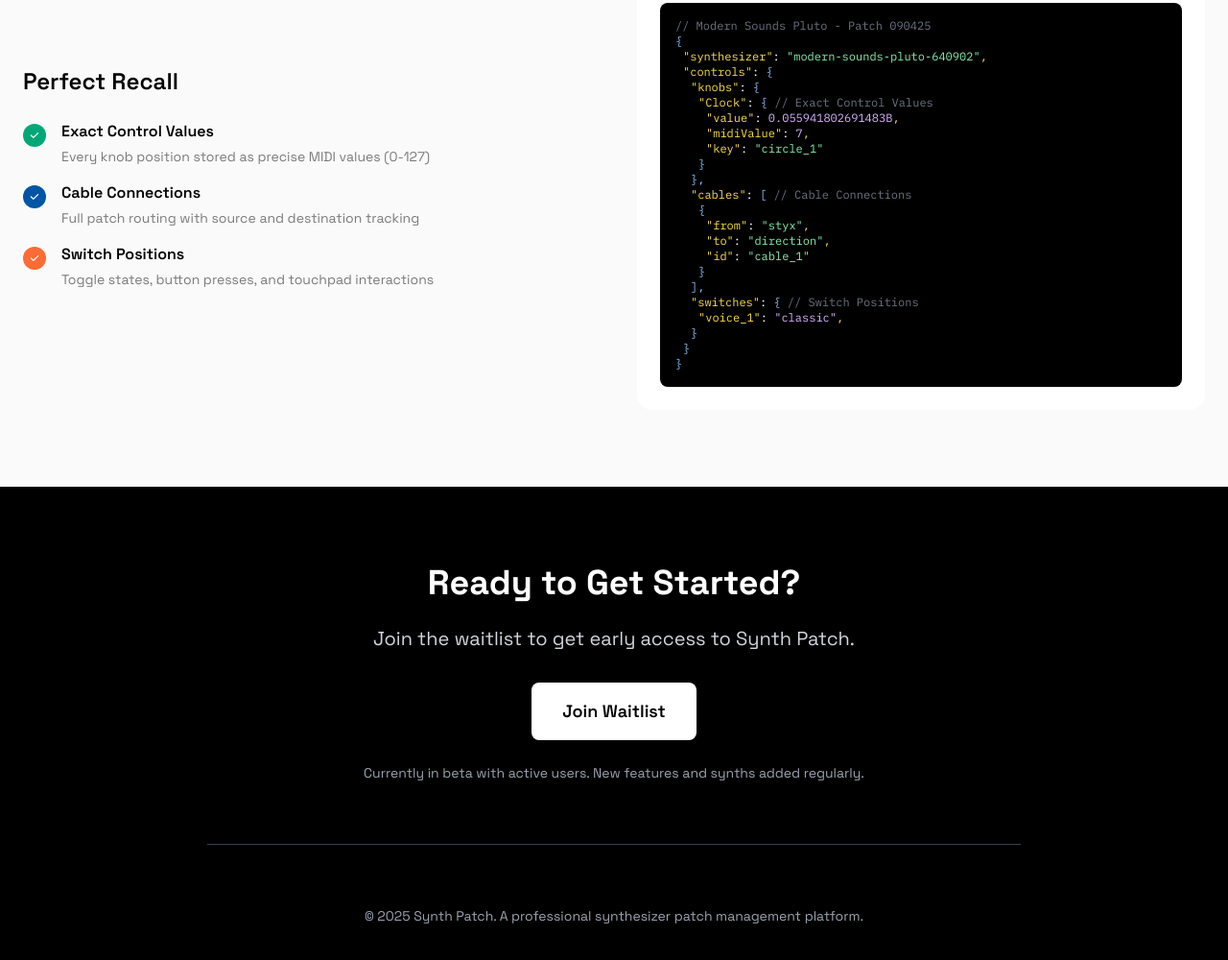
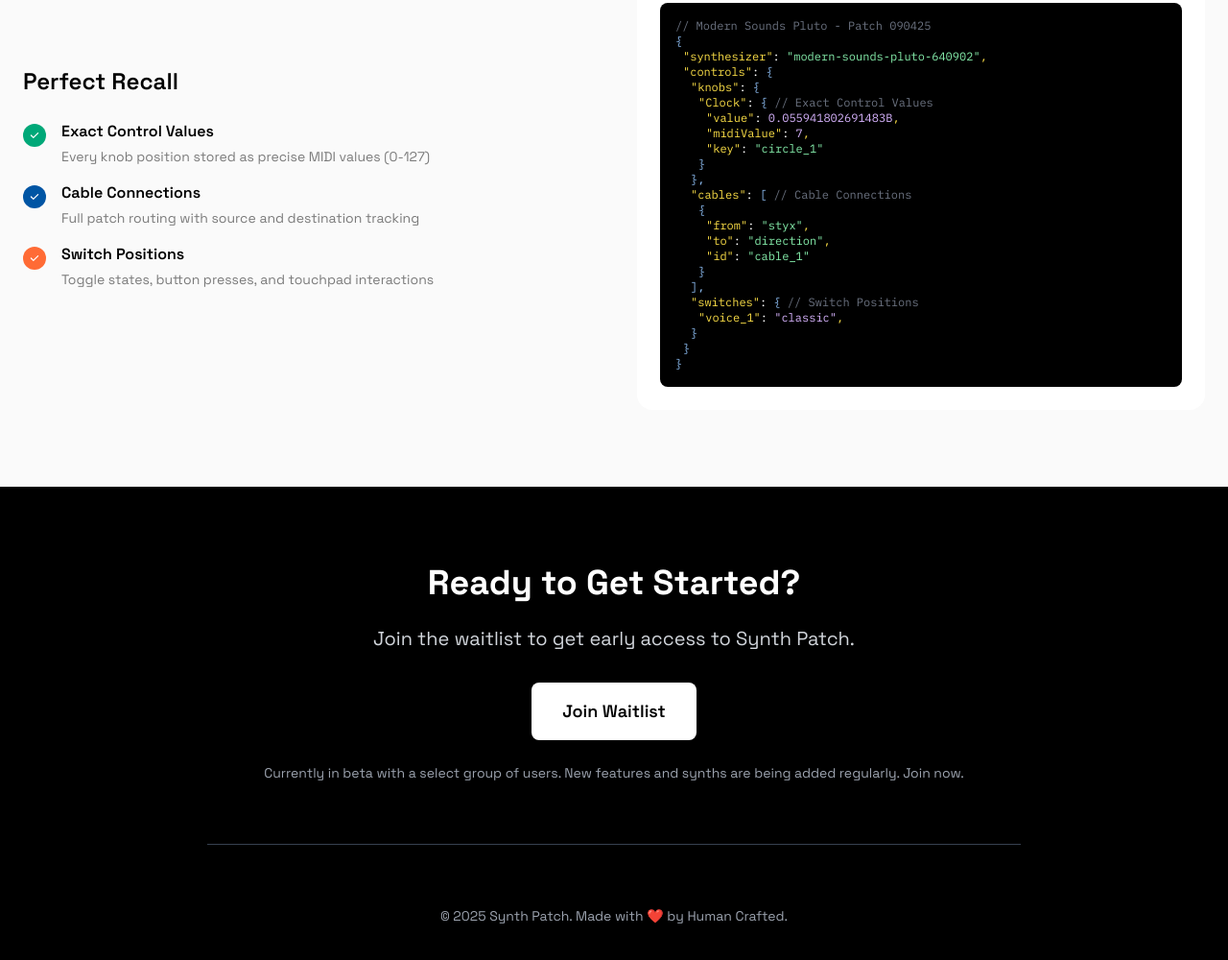
Before and after one commit to HumanCrafted/synth-patch-site, a plain HTML site: page index.html in a window 1280 px wide. Shown: the part 2703-3703 px from the top of the page at 96% size. Drawn offline with nearby package versions, Linux system fonts and the light colour scheme.

Commit message:
Update footer.

```diff
--- a/index.html
+++ b/index.html
@@ -326,11 +326,11 @@
       </a>
 
       <p class="text-sm text-gray-400 mt-6">
-        Currently in beta with active users. New features and synths added regularly.
+        Currently in beta with a select group of users. New features and synths are being added regularly. Join now.
       </p>
 
       <div class="pt-16 text-center text-sm text-gray-400 border-t border-gray-700 mt-16">
-        <p>&copy; 2025 Synth Patch. A professional synthesizer patch management platform.</p>
+        <p>&copy; 2025 Synth Patch. Made with ❤️ by <a href="https://www.humancrafted.co" class="hover:text-white transition-colors">Human Crafted</a>.</p>
       </div>
     </div>
   </footer>
```
